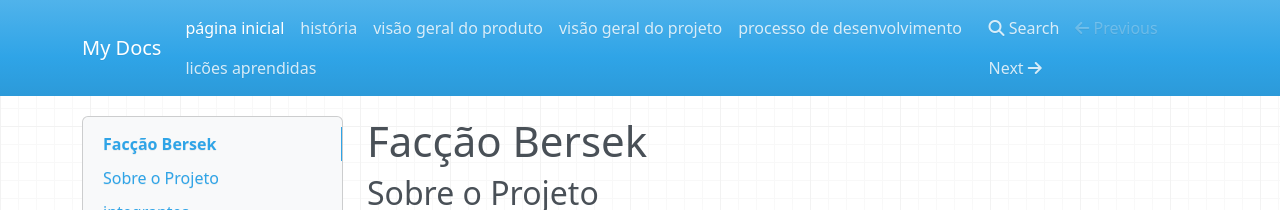
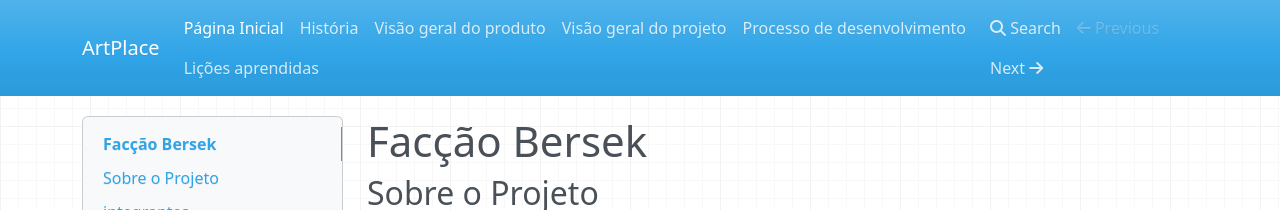
Before and after one commit to mdsreq-fga-unb/2023.2-ArtPlace, an MkDocs documentation site: the page built from docs/index.md, in a window 1280 px wide. Shown: the top 210 px of the page. Built offline with MkDocs 1.6.1, drawn with Linux system fonts in a browser that asks for light colours; nearby versions of some CDN libraries.

Commit message:
Update mkdocs.yml

```diff
--- a/mkdocs.yml
+++ b/mkdocs.yml
@@ -1,13 +1,31 @@
-site_name: My Docs
+site_name: ArtPlace
+site_author: Berserk
+site_description: >-
+  Git pages voltado para documentar o projeto ArtPlace da disciplina de
+  Requisitos de Software na Universidade de Brasília
+
 site_url: https://mdsreq-fga-unb.github.io/2023.2-ArtPalce/
 
 nav:
-  - página inicial: index.md
-  - história: historia.md
-  - visão geral do produto: produto.md
-  - visão geral do projeto: projrto.md
-  - processo de desenvolvimento: processo.md
-  - licões aprendidas: licoes.md
+  - Página Inicial: index.md
+  - História: historia.md
+  - Visão geral do produto: produto.md
+  - Visão geral do projeto: projrto.md
+  - Processo de desenvolvimento: processo.md
+  - Lições aprendidas: licoes.md
 
 markdown_extensions:
-  - tables
+  - pymdownx.emoji
+  - pymdownx.tasklist
+  - pymdownx.mark
+  - pymdownx.tilde
+  - pymdownx.highlight:
+      anchor_linenums: true
+  - pymdownx.inlinehilite
+  - pymdownx.snippets
+  - admonition
+  - pymdownx.arithmatex:
+      generic: true
+  - footnotes
+  - pymdownx.details
+  - pymdownx.superfences
```
